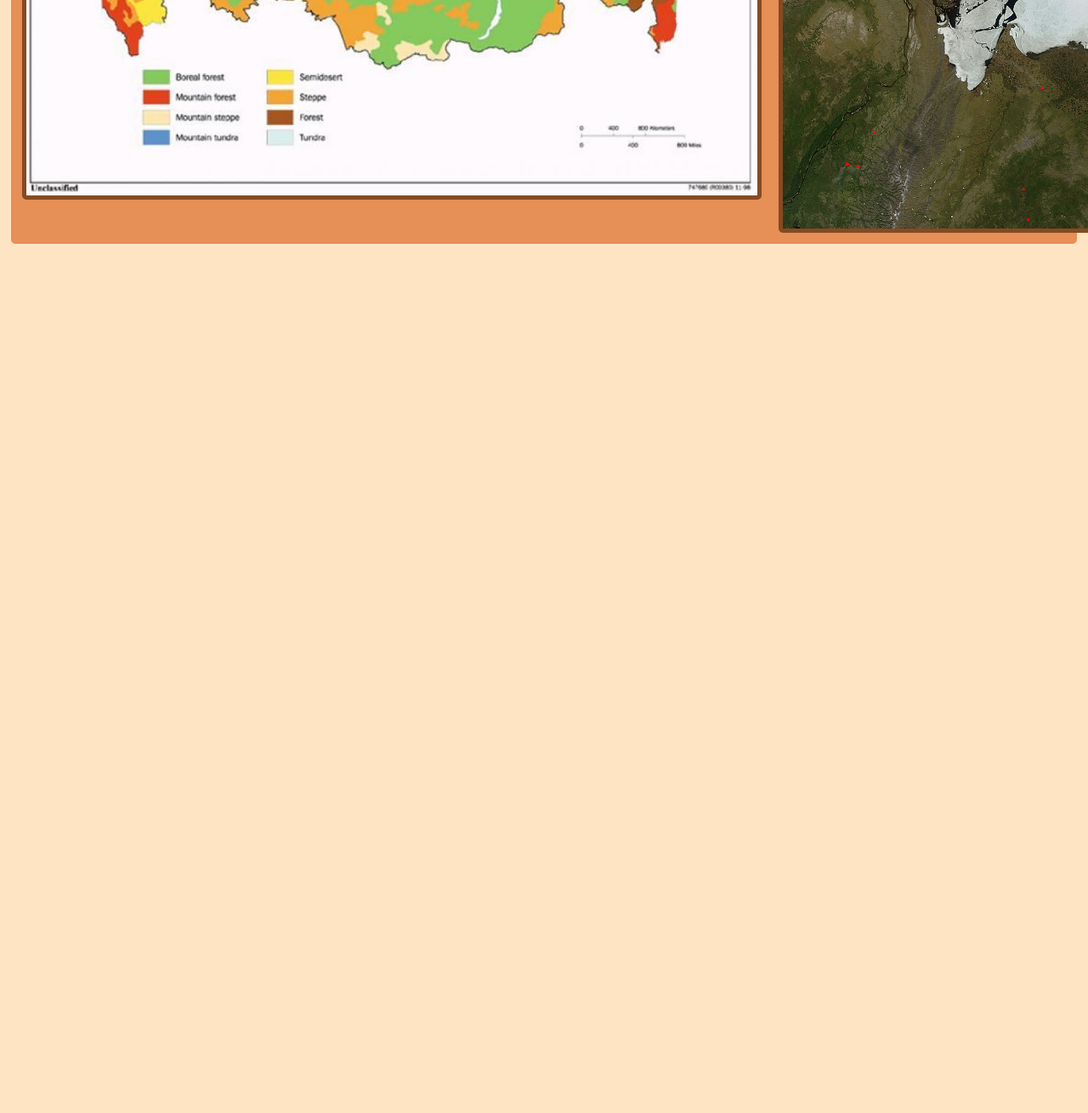
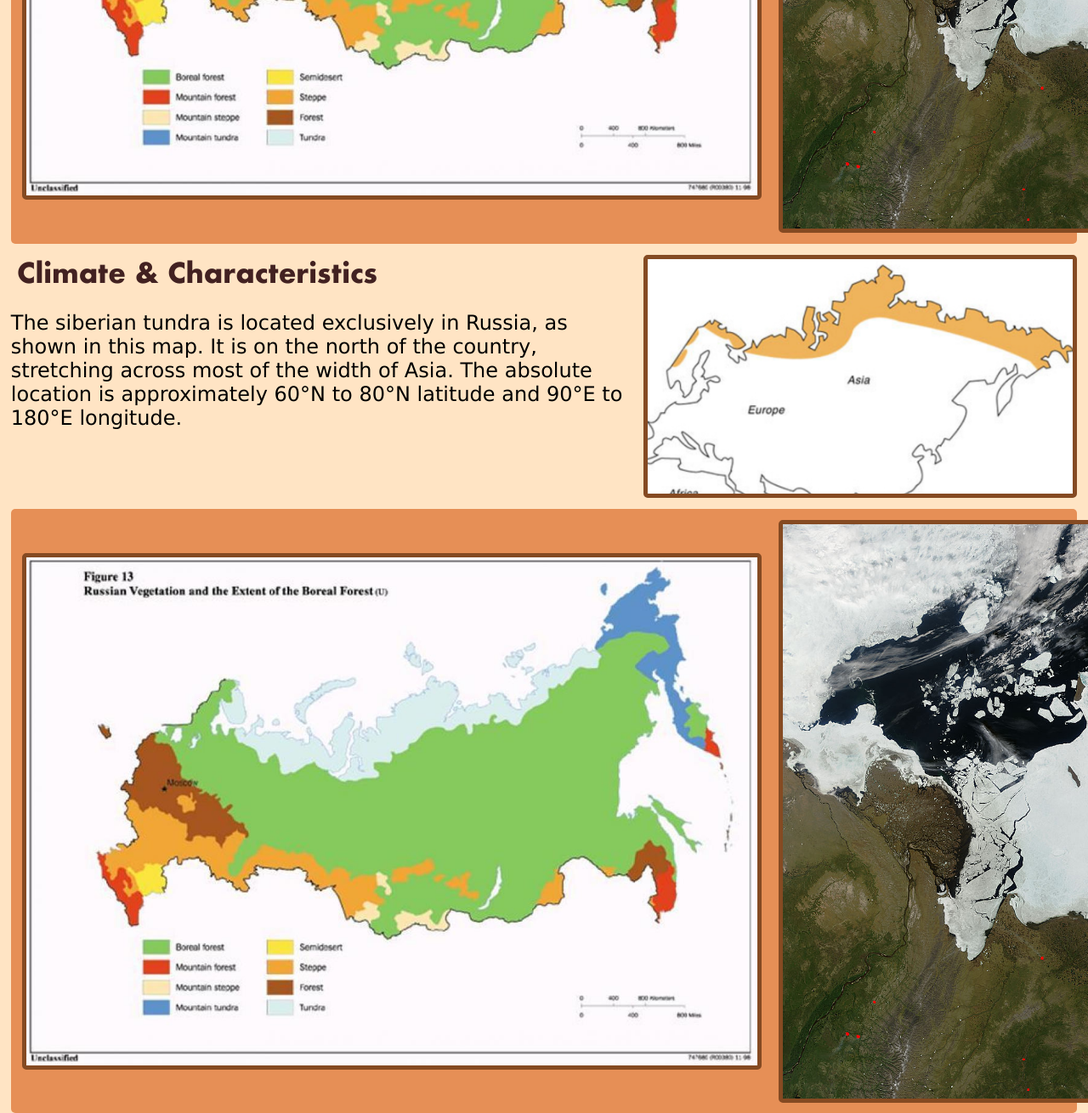
Before and after one commit to jhoyle28/siberian_tundra, a plain HTML site: page index.html in a window 1280 px wide. Shown: the part 791-2101 px from the top of the page at 85% size. Before the commit the page ends 1091 px from the top, so only its background shows below. Drawn offline with Linux system fonts and the light colour scheme.

Commit message:
rizzly commit

```diff
--- a/index.html
+++ b/index.html
@@ -125,16 +125,16 @@
     <body>
         <div id="header-div">
             <h1>Siberian Tundra Survival Guide</h1>
-            <button>Introduction</button>
+            <button>Overview</button>
             <button>Climate and Characteristics</button>
             <button>Recommended Items</button>
         </div>
         <div id="introduction-div">
             <div id="text-wrapper">
-                <h2 style="font-family:'Futura';color:rgb(66, 33, 33);align-self:center;">
+                <h1 style="font-family:'Futura';color:rgb(66, 33, 33);align-self:center;">
                     Overview
-                </h2>
-                <p id="introduction-p" style="font-size:large;font-family:'Lucida Sans', 'Lucida Sans Regular', 'Lucida Grande', 'Lucida Sans Unicode', Geneva, Verdana, sans-serif">
+                </h1>
+                <p id="introduction-p" style="font-size:x-large;font-family:Geneva">
                     The siberian tundra is located exclusively in Russia, as shown in this map.
                     It is on the north of the country, stretching across most of the width of Asia.
                     The absolute location is approximately 60°N to 80°N latitude and 90°E to 180°E longitude.
@@ -150,6 +150,23 @@
             <p>This website is intended to be viewed on widescreen devices</p>
             <button onclick="closePopup()">OK</button>
         </div>
+        <div id="introduction-div">
+            <div id="text-wrapper">
+                <h1 style="font-family:'Futura';color:rgb(66, 33, 33);align-self:center;">
+                    Climate & Characteristics
+                </h1>
+                <p id="introduction-p" style="font-size:x-large;font-family:Geneva">
+                    The siberian tundra is located exclusively in Russia, as shown in this map.
+                    It is on the north of the country, stretching across most of the width of Asia.
+                    The absolute location is approximately 60°N to 80°N latitude and 90°E to 180°E longitude.
+                </p>
+            </div>
+            <img id="qualitive-map" src="assets/siberian-tundra-location-map.png" style="width:40%">
+        </div>
+        <div id="introduction-imgs">
+            <img id="boltss-map" src="assets/russian-tundra-map.jpg">
+            <img id="boltss-map" src="assets/tundra-sat.jpg">
+        </div>
 
     </body>
 </html>
```
